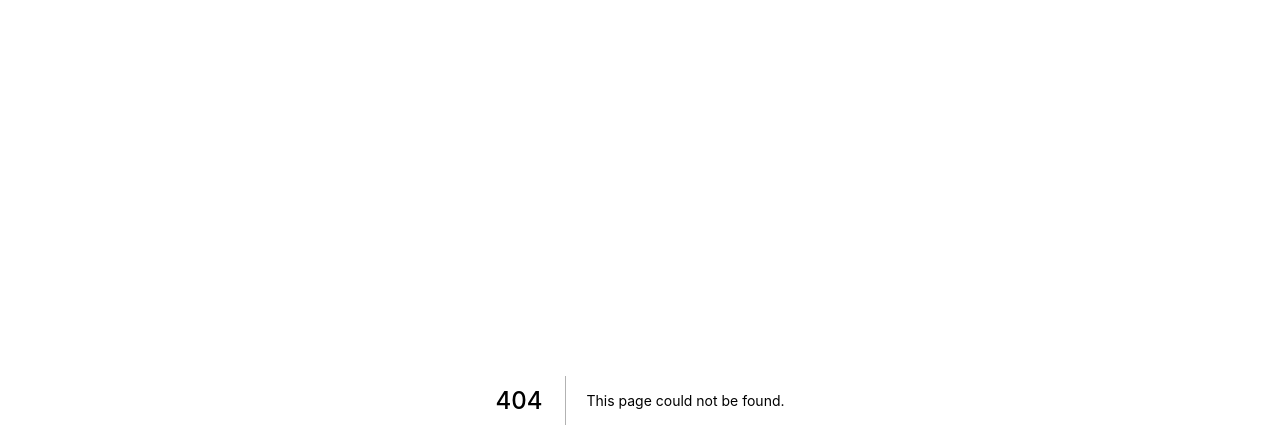
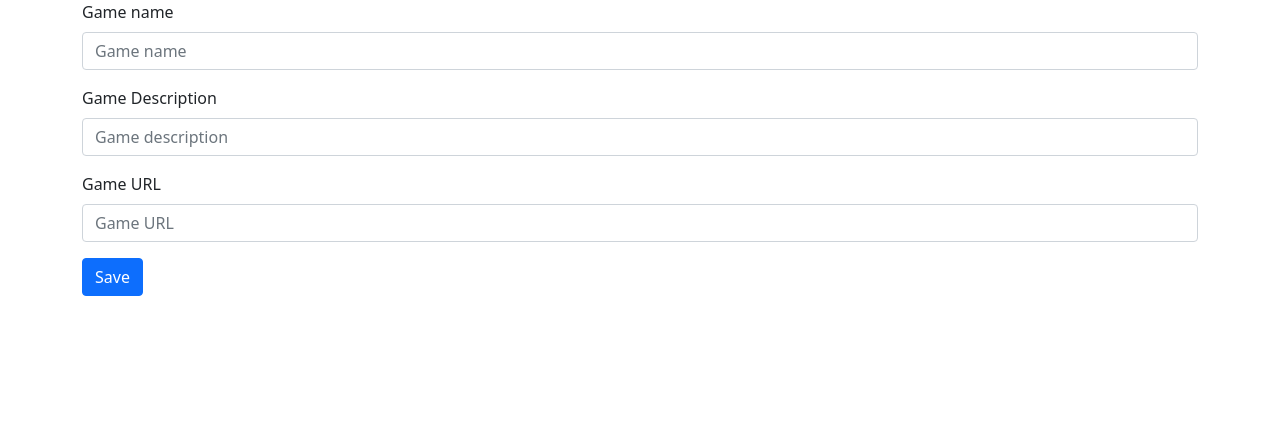
Before and after one commit to Febrianians/Gamers-Heaven-2, a Next.js app: page /game-form in a window 1280 px wide. Before the commit this address had no page. Shown: the top 448 px of the page. Built offline with nearby package versions, Linux system fonts and the light colour scheme.

Commit message:
add features game form

```diff
--- /dev/null
+++ b/components/useInput.js
@@ -0,0 +1,13 @@
+import { useState } from "react";
+
+const useInput = (initialVal) => {
+  const [value, setValue] = useState(initialVal);
+
+  const handleChange = (e) => {
+    setValue(e.target.value);
+  };
+
+  return { value, onChange: handleChange };
+};
+
+export default useInput;
--- a/package.json
+++ b/package.json
@@ -9,15 +9,18 @@
     "lint": "next lint"
   },
   "dependencies": {
+    "@zeit/next-css": "^1.0.1",
     "bootstrap": "^5.1.3",
     "firebase": "^9.8.3",
     "next": "12.1.6",
     "react": "18.1.0",
     "react-dom": "18.1.0",
     "react-redux": "^8.0.2",
+    "react-router-dom": "^6.3.0",
     "reactstrap": "^9.1.1",
     "redux": "^4.2.0",
-    "redux-thunk": "^2.4.1"
+    "redux-thunk": "^2.4.1",
+    "uuid": "^8.3.2"
   },
   "devDependencies": {
     "eslint": "8.17.0",
--- /dev/null
+++ b/pages/game-form.jsx
@@ -0,0 +1,76 @@
+import useInput from "../components/useInput";
+import { auth, db, storage } from "../services/firebase";
+import { ref, set } from "firebase/database";
+import { v4 as uuidv4 } from "uuid";
+import { Container, Form, FormGroup, Label, Input, Button } from "reactstrap";
+// import { useNavigate } from "react-router-dom";ls
+
+const GameForm = () => {
+  const name = useInput("");
+  const description = useInput("");
+  const game_url = useInput("");
+//   const navigate = useNavigate();
+
+  const handleSubmit = async (e) => {
+    e.preventDefault();
+    console.log("name", name.value);
+    console.log("description", description.value);
+    console.log("game_url", game_url.value);
+    try {
+      const response = await set(ref(db, `games/${uuidv4()}`), {
+        name: name.value,
+        description: description.value,
+        game_url: game_url.value,
+        play_count: 0,
+      });
+    //   navigate("/games");
+
+      // console.log(response);
+    } catch (error) {
+      console.error(error);
+      alert(error.message);
+    }
+  };
+
+  return (
+    <Container>
+      <Form onSubmit={handleSubmit}>
+        <FormGroup>
+          <Label for="name">Game name</Label>
+          <Input
+            id="name"
+            name="name"
+            placeholder="Game name"
+            type="text"
+            {...name}
+          />
+        </FormGroup>
+        <FormGroup>
+          <Label for="description">Game Description</Label>
+          <Input
+            id="description"
+            name="description"
+            placeholder="Game description"
+            type="text"
+            {...description}
+          />
+        </FormGroup>
+        <FormGroup>
+          <Label for="description">Game URL</Label>
+          <Input
+            id="game_url"
+            name="game_url"
+            placeholder="Game URL"
+            type="text"
+            {...game_url}
+          />
+        </FormGroup>
+        <Button type="submit" color="primary">
+          Save
+        </Button>
+      </Form>
+    </Container>
+  );
+};
+
+export default GameForm;
```
Also changed, not shown: 1 other file (tests, documents, lock files or other folders).
